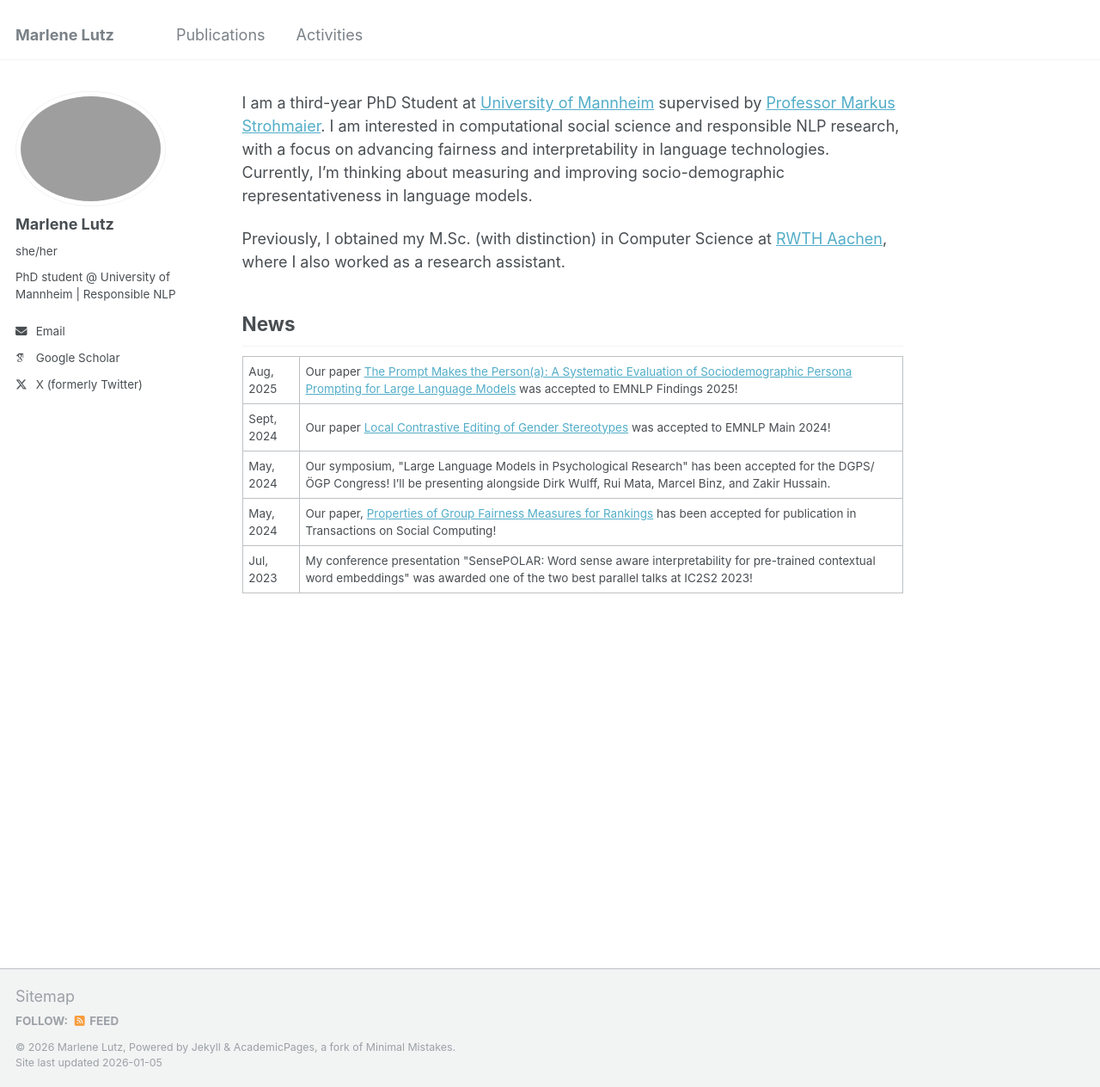
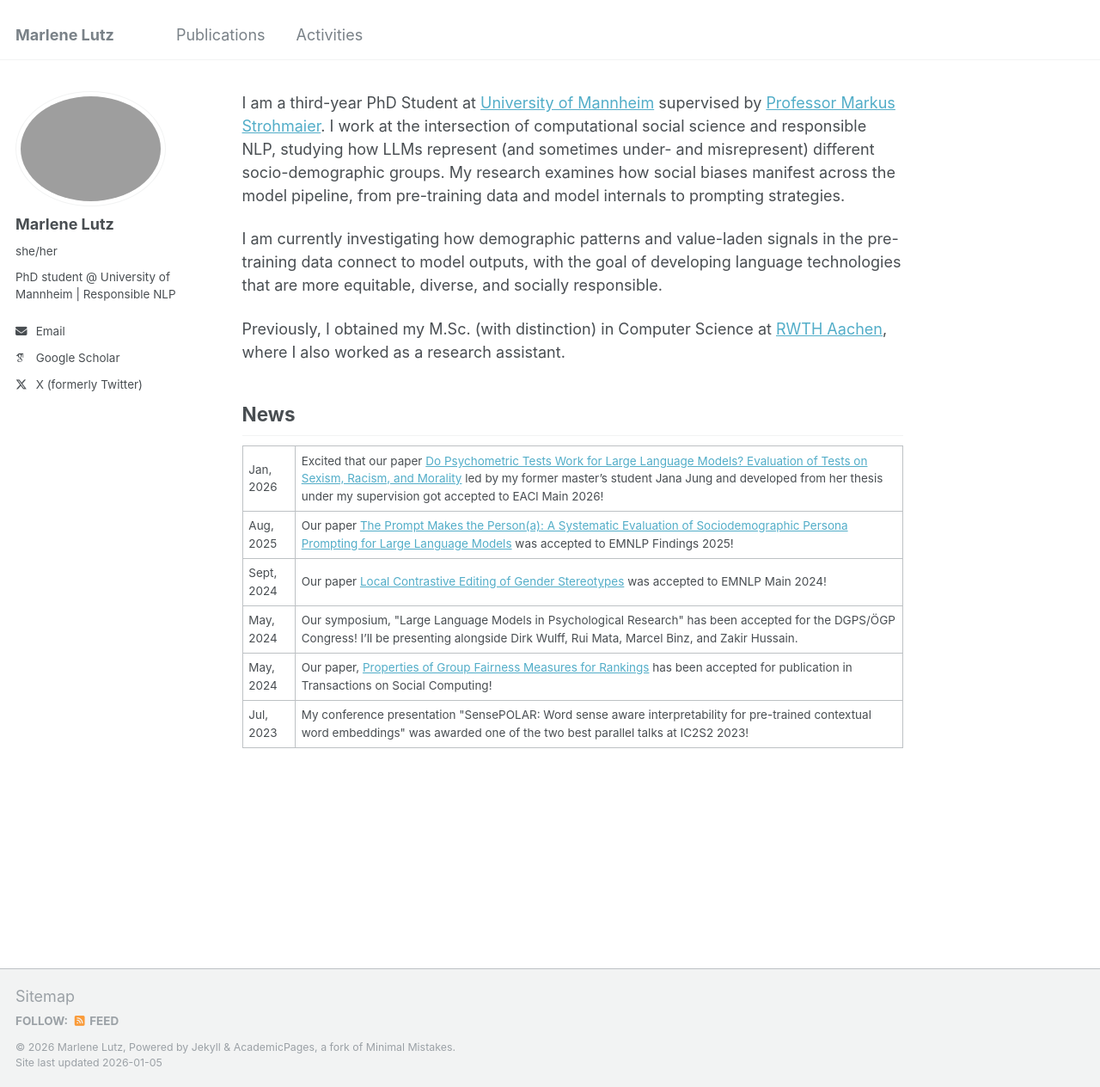
Before and after one commit to marlenelutz/marlenelutz.github.io, a Jekyll site: the page built from _pages/about.md, in a window 1280 px wide and 1264 px high. Shown: the whole window at 86% size. Built offline with Jekyll 4.4.1, drawn with Linux system fonts in a browser that asks for light colours; some web fonts are replaced.

Commit message:
updated description

```diff
--- a/_pages/about.md
+++ b/_pages/about.md
@@ -8,7 +8,9 @@ redirect_from:
   - /about.html
 ---
 
-I am a third-year PhD Student at [University of Mannheim](https://www.uni-mannheim.de/) supervised by [Professor Markus Strohmaier](https://www.bwl.uni-mannheim.de/en/information-systems/chairs/prof-dr-strohmaier/team/prof-dr-markus-strohmaier/). I am interested in computational social science and responsible NLP research, with a focus on advancing  fairness and interpretability in language technologies. Currently, I'm thinking about measuring and improving socio-demographic representativeness in language models.
+I am a third-year PhD Student at [University of Mannheim](https://www.uni-mannheim.de/) supervised by [Professor Markus Strohmaier](https://www.bwl.uni-mannheim.de/en/information-systems/chairs/prof-dr-strohmaier/team/prof-dr-markus-strohmaier/). I work at the intersection of computational social science and responsible NLP, studying how LLMs represent (and sometimes under- and misrepresent) different socio-demographic groups. My research examines how social biases manifest across the model pipeline, from pre-training data and model internals to prompting strategies.
+
+I am currently investigating how demographic patterns and value-laden signals in the pre-training data connect to model outputs, with the goal of developing language technologies that are more equitable, diverse, and socially responsible.
 
 Previously, I obtained my M.Sc. (with distinction) in Computer Science at [RWTH Aachen](https://www.rwth-aachen.de), where I also worked as a research assistant.
 
@@ -16,6 +18,10 @@ Previously, I obtained my M.Sc. (with distinction) in Computer Science at [RWTH
 
 <table class="twoColumnTable">
     <tbody>
+	<tr id="eacl2026">
+            <td class="left-column">Jan, 2026</td>
+            <td class="right-column">Excited that our paper  <a href="https://arxiv.org/abs/2510.11254">Do Psychometric Tests Work for Large Language Models? Evaluation of Tests on Sexism, Racism, and Morality</a> led by my former master’s student Jana Jung and developed from her thesis under my supervision got accepted to EACl Main 2026!</td>
+	</tr>
         <tr>
             <td class="left-column">Aug, 2025</td>
             <td class="right-column">Our paper <a href="https://arxiv.org/abs/2507.16076">The Prompt Makes the Person(a): A Systematic Evaluation of Sociodemographic Persona Prompting for Large Language Models</a> was accepted to EMNLP Findings 2025!</td>
```
Also changed, not shown: _pages/activities.md (+4 -2 lines), 1 other file.
